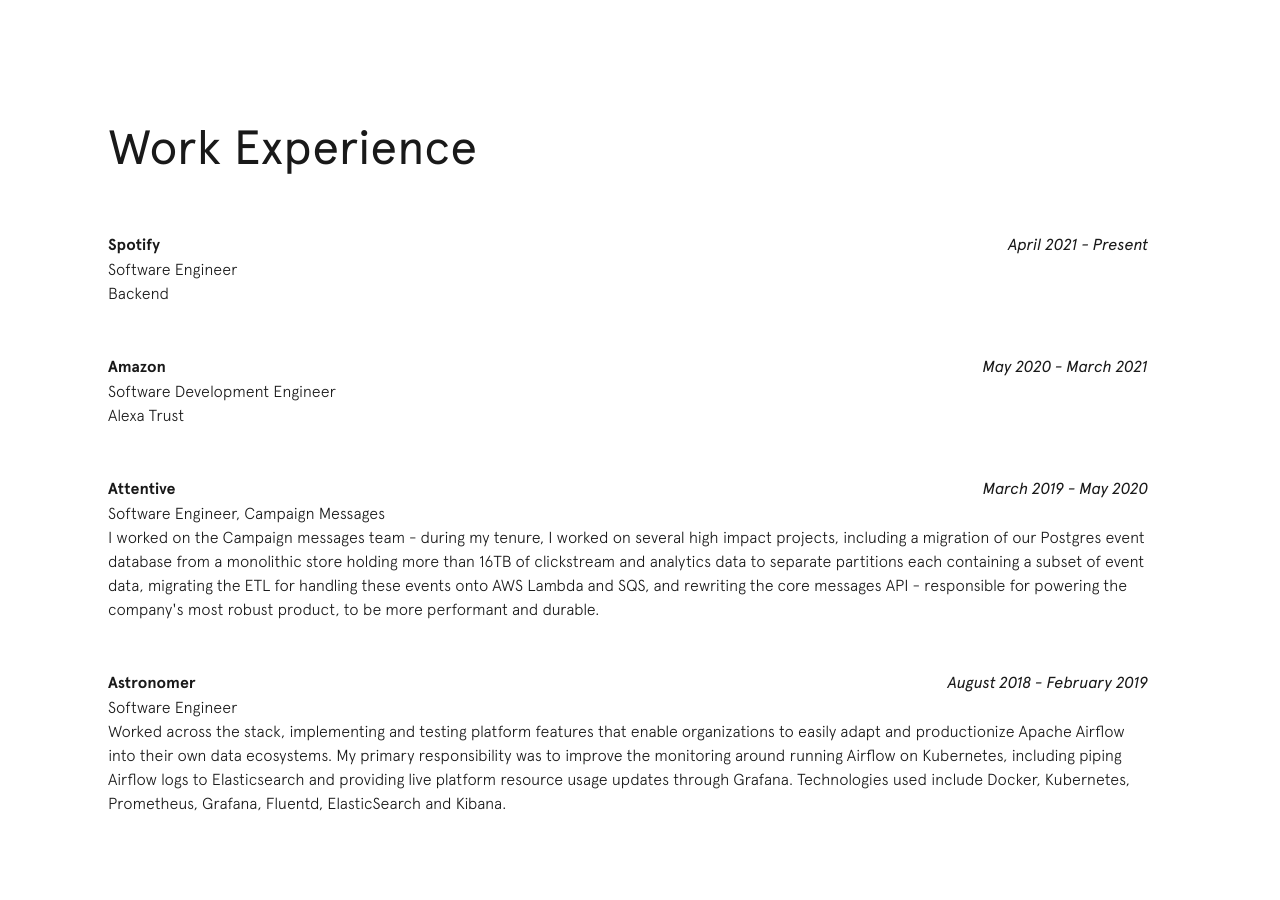
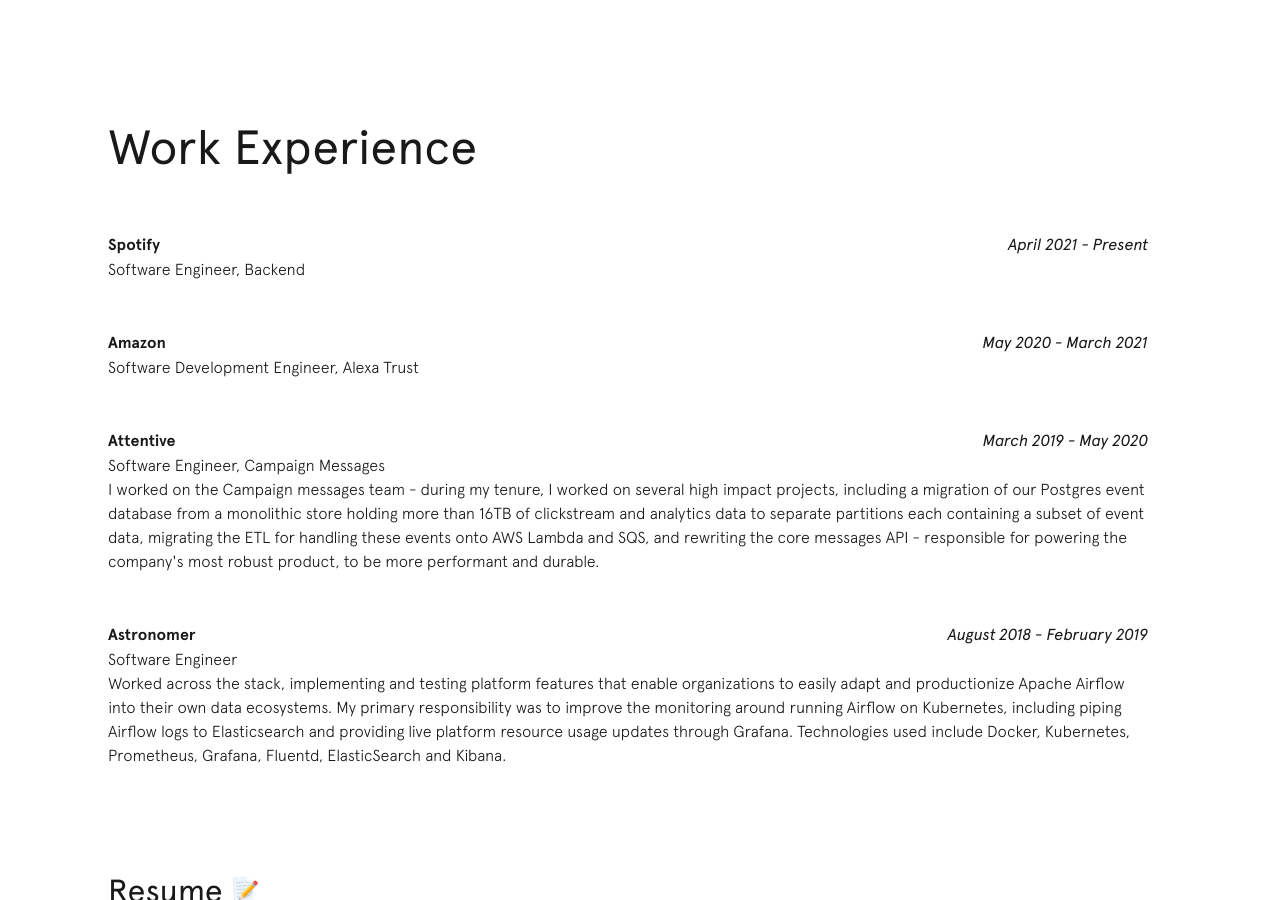
Before and after one commit to rhwang10/rhwang10.github.io, a Jekyll site: the page built from index.html, in a window 1280 px wide and 900 px high, scrolled down 1345 px. Built offline with Jekyll 4.4.1, drawn with Linux system fonts in a browser that asks for light colours; part of the change alters nothing that is shown.

```diff
--- a/_data/experience.yml
+++ b/_data/experience.yml
@@ -1,13 +1,11 @@
 - company: Spotify
   url: http://spotify.com/
   timerange: April 2021 - Present
-  position: Software Engineer
-  blurb: Backend
+  position: Software Engineer, Backend
 - company: Amazon
   url: https://www.amazon.jobs/en/
   timerange: May 2020 - March 2021
-  position: Software Development Engineer
-  blurb: Alexa Trust
+  position: Software Development Engineer, Alexa Trust
 - company: Attentive
   url: https://attentivemobile.com
   timerange: March 2019 - May 2020
```
